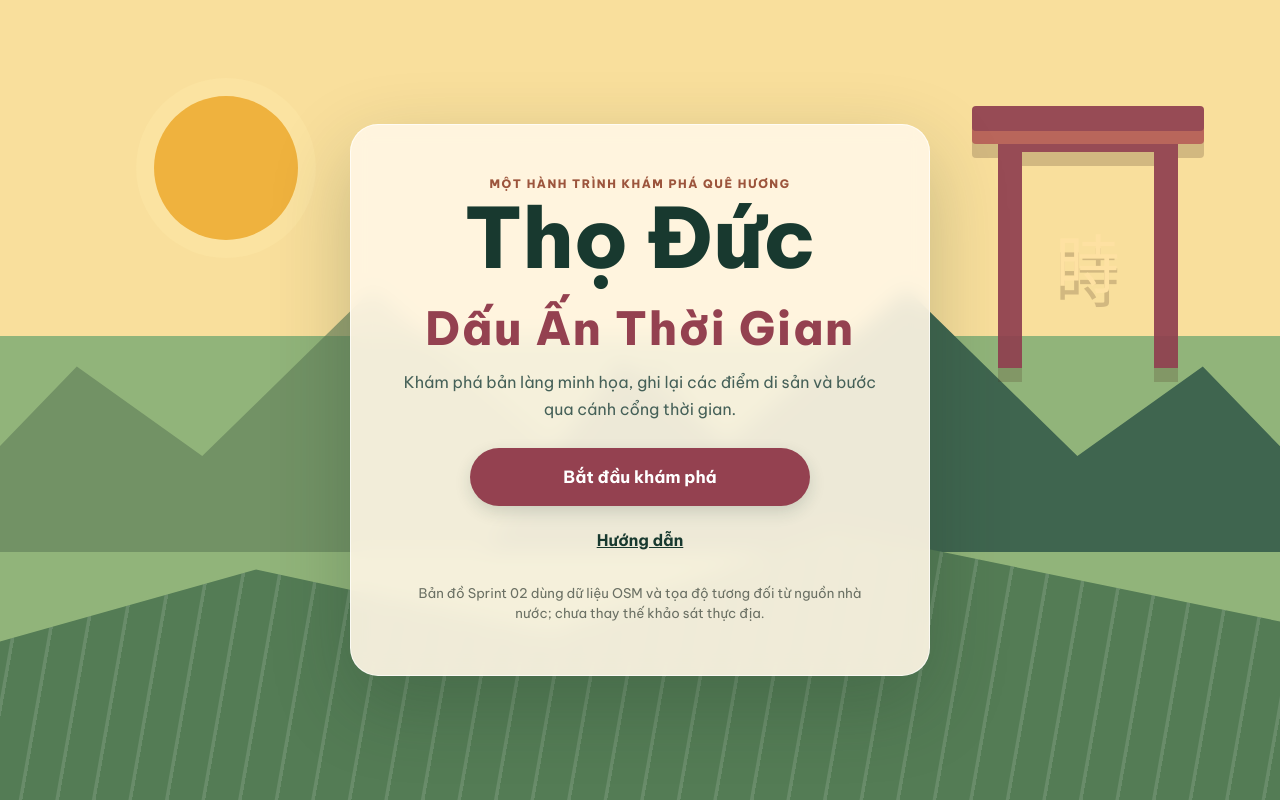
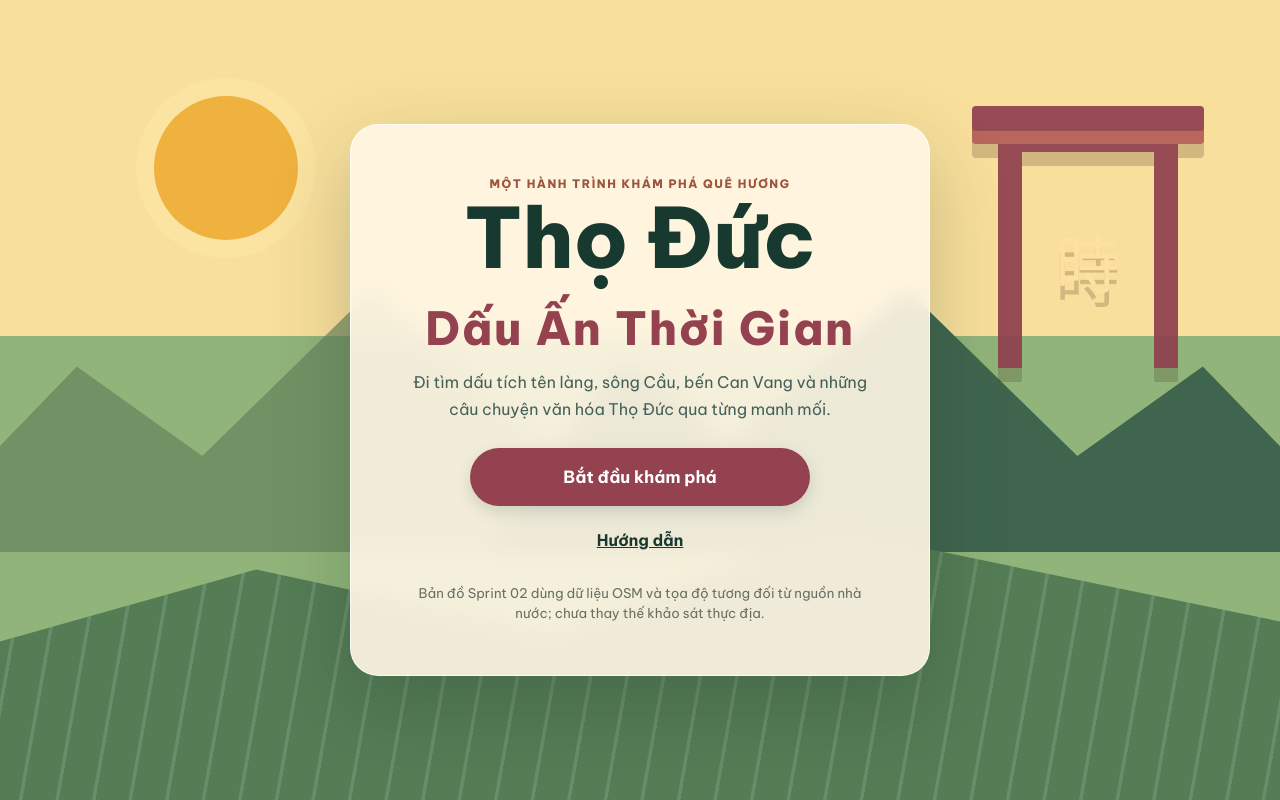
Before and after one commit to haolnworkit-bn/KhamPhaThoDuc, a React (Vite) app: page / in a window 1280 px wide. Built offline with nearby package versions, Linux system fonts and the light colour scheme.

Commit message:
feat: integrate cultural clue trail into game HUD and reset flow

```diff
--- a/src/app/App.tsx
+++ b/src/app/App.tsx
@@ -14,11 +14,13 @@ import { createInitialState, type GameState } from '../shared/types/state';
 import { DialoguePanel } from '../features/dialogue/DialoguePanel';
 import { LocationPanel } from '../features/dialogue/LocationPanel';
 import { JournalPanel } from '../features/journal/JournalPanel';
+import { CulturalTrailPanel } from '../features/culture/CulturalTrailPanel';
+import { CULTURAL_STORAGE_KEY } from '../services/CulturalDiscoveryService';
 import { MobileControls } from '../features/input/MobileControls';
 import { MapPanel } from '../features/map/MapPanel';
 
 type Phase = 'loading' | 'menu' | 'game' | 'error';
-type Modal = { type: 'guide'; step: number } | { type: 'location'; location: HeritageLocation } | { type: 'journal' } | { type: 'help' } | null;
+type Modal = { type: 'guide'; step: number } | { type: 'location'; location: HeritageLocation } | { type: 'journal' } | { type: 'culture' } | { type: 'help' } | null;
 
 export default function App() {
   const [content, setContent] = useState<GameContent | null>(null);
@@ -92,6 +94,7 @@ export default function App() {
   const resetProgress = () => {
     if (!session || !window.confirm('Xóa toàn bộ tiến trình đã lưu trên thiết bị này?')) return;
     session.reset();
+    try { window.localStorage.removeItem(CULTURAL_STORAGE_KEY); } catch { /* Storage can be blocked. */ }
     setModal(null);
     setPhase('menu');
   };
@@ -106,7 +109,7 @@ export default function App() {
         <section className="start-card">
           <div className="eyebrow">Một hành trình khám phá quê hương</div>
           <h1>Thọ Đức<br /><span>Dấu Ấn Thời Gian</span></h1>
-          <p>Khám phá bản làng minh họa, ghi lại các điểm di sản và bước qua cánh cổng thời gian.</p>
+          <p>Đi tìm dấu tích tên làng, sông Cầu, bến Can Vang và những câu chuyện văn hóa Thọ Đức qua từng manh mối.</p>
           {decorationWarning && <small role="status">Trang trí cảnh chưa tải được; game vẫn hoạt động, nhưng không hiển thị cây/nhà minh họa. {decorationWarning}</small>}
           <div className="start-actions">
             <button className="primary-large" onClick={() => begin(false)}>Bắt đầu khám phá</button>
@@ -128,6 +131,7 @@ export default function App() {
         <div className="brand-mark"><span>THỌ ĐỨC</span><small>Dấu Ấn Thời Gian</small></div>
         <div className="status-group">
           <div className="status-pill"><small>THỜI KỲ</small><strong>{eraLabel}</strong></div>
+          <button className="icon-button" onClick={() => setModal({ type: 'culture' })}>Giải mã quê hương</button>
           <button className="icon-button" onClick={() => setModal({ type: 'journal' })}>Nhật ký <span>{state.discoveredLocations.length}/3</span></button>
         </div>
       </header>
@@ -153,6 +157,7 @@ export default function App() {
       {modal?.type === 'guide' && <DialoguePanel dialogue={session.content.dialogues[0]} step={modal.step} onNext={nextDialogue} onClose={closeDialogue} />}
       {modal?.type === 'location' && <LocationPanel location={modal.location} visited={state.discoveredLocations.includes(modal.location.id)} onClose={closeModal} />}
       {modal?.type === 'journal' && <JournalPanel session={session} state={state} onClose={closeModal} onReset={resetProgress} />}
+      {modal?.type === 'culture' && <CulturalTrailPanel state={state} onClose={closeModal} />}
     </main>
   );
 }
```
